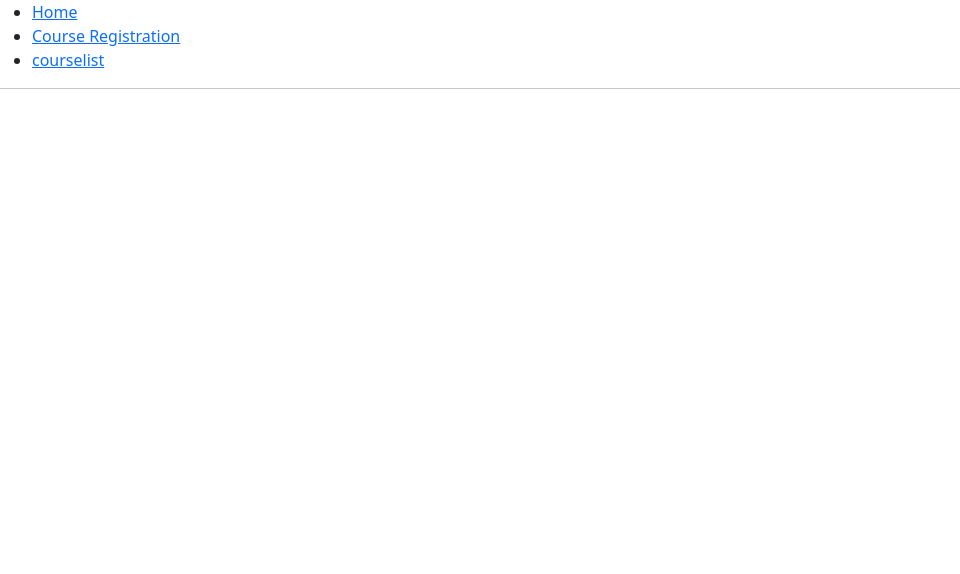
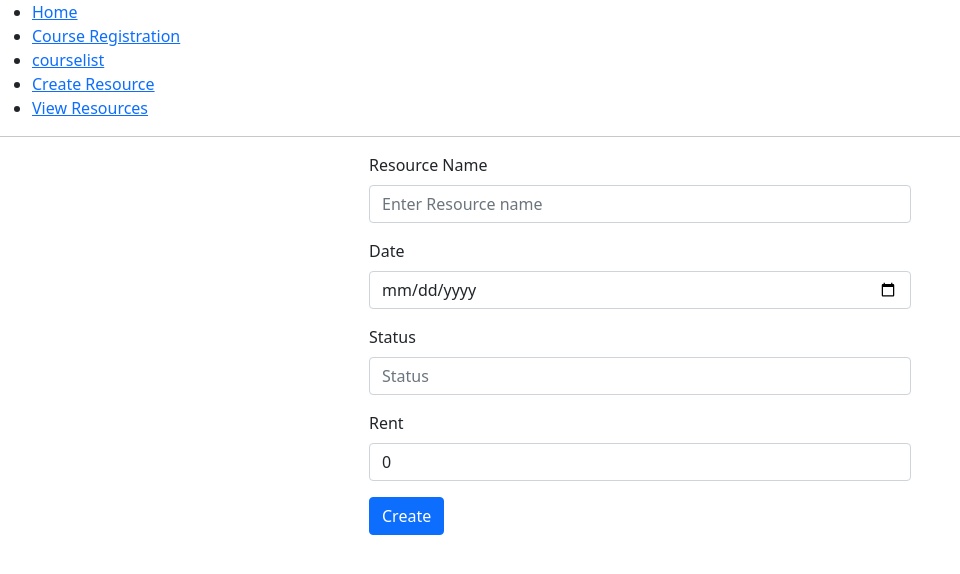
Before and after one commit to Faithinfotech-Training/Experion-Node-Team6, a React (Create React App) app in the folder front-end/: page /resource/create in a window 1280 px wide. Shown: the top 574 px of the page, without its empty margins (0-960 px from the left). Built offline with nearby package versions, Linux system fonts and the light colour scheme.

Commit message:
resources add view delete code added

```diff
--- a/front-end/src/App.js
+++ b/front-end/src/App.js
@@ -6,8 +6,10 @@ import CourseDetails from "./Course/courseDetails";
 import CourseEdit from "./Course/courseEdit";
 import CourseList from "./Course/courseList";
 import CourseAccess from "./Course/courseAccess";
+import CreateResource from "./Resources/CreateResource";
 
 import './App.css';
+import ViewResources from "./Resources/ViewResources";
 const styling={
   marginTop:"0%",
   display:"inline",
@@ -41,6 +43,12 @@ function App() {
             <li>
               <Link to="/courselist">courselist</Link>
             </li>
+            <li>
+              <Link to="/resource/create">Create Resource</Link>
+            </li>
+            <li>
+              <Link to="/resource/view">View Resources</Link>
+            </li>
 
 
             </div>
@@ -51,16 +59,17 @@ function App() {
         </header>
 
 
-        <div style={styling1} >
+        <div className="container" style={styling1} >
         <Routes>
-        <Route path="/courseedit" element={<CourseEdit />}/>
-        <Route path="/course" element={<CourseApp />}/>
+          <Route path="/courseedit" element={<CourseEdit />}/>
+          <Route path="/course" element={<CourseApp />}/>
           <Route path="/courselist" element={<CourseList />}/>
           <Route path="/courseaccess" element={<CourseAccess />}/>
           <Route path="/courseedit/:id" element={<CourseEdit/>}/>
           <Route path="/coursedetails/:id" element={<CourseDetails />}/>
           <Route path="/coursedetails" element={<CourseDetails />}/>
-
+          <Route path="/resource/create" element={<CreateResource />}/>
+          <Route path="/resource/view" element={<ViewResources />}/>
         </Routes>
         </div>
       </div>
--- /dev/null
+++ b/front-end/src/Resources/CreateResource.js
@@ -0,0 +1,66 @@
+import { useState } from "react";
+import axios from "axios";
+function CreateResource(props){
+    const [formData, setFormData] = useState({
+        resource_name: '',
+        slot_availability: '',
+        status: '',
+        rent: 0
+    })
+
+    const handleFormData = (value, type) => {
+        const changeFormData = {...formData};
+        changeFormData[type] = value;
+        setFormData(changeFormData);
+    }
+
+    const handleFormSubmit = (event) => {
+        event.preventDefault();
+        console.log("formData", formData)
+        axios.post("http://localhost:5001/resource", formData)
+            .then((response) => {
+                alert("Resource created successfully");
+            })
+            .catch((error) => {
+                alert("error in creating resource");
+            })
+    }
+    return(
+        <div className="d-flex justify-content-center">
+            <form className="row col-md-6 g-3 needs-validation"
+                onSubmit={handleFormSubmit}
+            novalidate>
+                <div className="col-md-12">
+                    <label for="validationCustom01" className="form-label">Resource Name</label>
+                    <input type="text" className="form-control" id="validationCustom01"
+                    onChange={(event)=>{handleFormData(event.target.value, 'resource_name')}}
+                     value={formData.resource_name} placeholder="Enter Resource name" required />
+                </div>
+                <div className="col-md-12">
+                    <label for="validationCustom02" className="form-label">Date </label>
+                    <input type="date" className="form-control" id="validationCustom02"
+                     onChange={(event)=>{handleFormData(event.target.value, 'slot_availability')}}
+                    value={formData.slot_availability} placeholder="Date" required />
+                </div>
+                <div className="col-md-12">
+                    <label for="validationCustom03" className="form-label">Status</label>
+                    <input type="text" className="form-control" id="validationCustom03"
+                     onChange={(event)=>{handleFormData(event.target.value, 'status')}}
+                    value={formData.status} placeholder="Status" required />
+                </div>
+                <div className="col-md-12">
+                    <label for="validationCustom04" className="form-label">Rent</label>
+                    <input type="text" className="form-control" id="validationCustom04"
+                     onChange={(event)=>{handleFormData(event.target.value, 'rent')}}
+                    value={formData.rent} placeholder="Rent" required />
+                </div>
+
+                <div className="col-12">
+                    <button className="btn btn-primary" type="submit">Create</button>
+                </div>
+            </form>
+        </div>
+
+    )
+}
+export default CreateResource;
--- /dev/null
+++ b/front-end/src/Resources/ViewResources.js
@@ -0,0 +1,74 @@
+import axios from "axios";
+import { useEffect, useState } from "react";
+const ViewResources = (props) => {
+    const [resources, setResource] = useState([])
+
+    useEffect(() => {
+        getAllResources();
+    }, []);
+
+    const getAllResources = () => {
+        axios.get("http://localhost:5001/resource")
+            .then(response => {
+                setResource(response.data.data)
+            })
+            .catch(error => {
+                console.log("error")
+            });
+    }
+
+    const deleteResource = (id) => {
+        axios.delete("http://localhost:5001/resource/" + id)
+            .then((response) => {
+                alert("Resource deleted succesfully");
+                getAllResources();
+            })
+            .catch((error) => {
+                console.log("error", error);
+            })
+    }
+
+    return (
+        <div>
+            {resources.length === 0 ? (<h5>Resources not available</h5>) : (
+                <table className="table table-striped w-auto">
+                <thead>
+                    <tr>
+                        <th>Resource Name</th>
+                        <th>Availabilty</th>
+                        <th>Satus</th>
+                        <th>Rent</th>
+                        <th>Action</th>
+                    </tr>
+                </thead>
+                <tbody>
+                    {
+                        resources.map(resource => {
+                            return (
+                            <tr className="table-info" key={resource.resource_id}>
+                                <th scope="row">{resource.resource_name}</th>
+                                <td>{resource.slot_availability.split("T")[0]}</td>
+                                <td>{resource.status}</td>
+                                <td>{resource.rent}</td>
+                                <td>
+                                    <button className="btn btn-outline-primary">Edit</button>
+                                    <button className="btn btn-outline-danger" onClick={() =>deleteResource(resource.resource_id)}>Delete</button>
+                                </td>
+                            </tr>
+                            )
+                        })
+                    }
+
+
+                </tbody>
+
+
+                </table>
+            )}
+
+        </div>
+
+
+    )
+}
+export default ViewResources;
```
